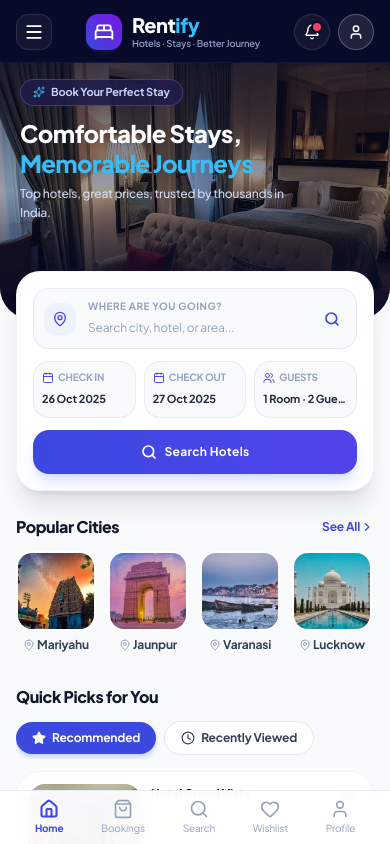
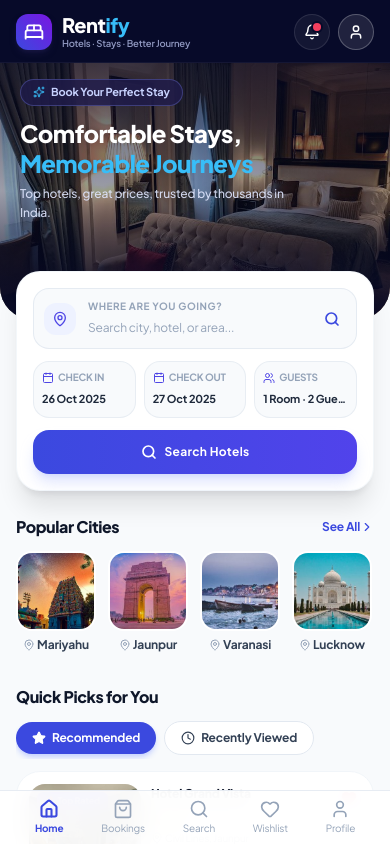
Before and after one commit to shubham6369/rentify, a Next.js app: page /hotels in a window 390 px wide. Built offline with nearby package versions, Linux system fonts and the light colour scheme.

Commit message:
refactor(hotels): remove three-line hamburger menu option from header

```diff
--- a/src/app/hotels/page.tsx
+++ b/src/app/hotels/page.tsx
@@ -7,7 +7,6 @@ import { useAuth } from '@/context/AuthContext';
 import { StayCategory } from '@/types';
 import { calculateDistanceKm, KNOWN_CITIES, findClosestCity } from '@/lib/geo';
 import {
-  Menu,
   BedDouble,
   Bell,
   User,
@@ -400,16 +399,6 @@ function HotelsPageContent() {
           {/* 1. TOP MIDNIGHT HEADER BAR (#070a29) MATCHING IMAGE 2                     */}
           {/* ========================================================================= */}
           <header className="sticky top-0 z-30 bg-[#070a29] border-b border-white/5 px-4 pt-3.5 pb-3 flex items-center justify-between">
-            {/* Left: Hamburger Menu Icon */}
-            <button
-              onClick={() => setMobileMenuOpen(true)}
-              type="button"
-              className="w-9 h-9 rounded-xl bg-white/5 hover:bg-white/10 active:scale-95 flex items-center justify-center text-white border border-white/10 transition-all cursor-pointer"
-              aria-label="Open Navigation Menu"
-            >
-              <Menu className="w-5 h-5 text-white" strokeWidth={2.2} />
-            </button>
-
             {/* Center: Rentify Brand Identity */}
             <div className="flex items-center gap-2.5">
               <div className="w-9 h-9 rounded-xl bg-gradient-to-tr from-[#3b49df] to-[#7916e2] flex items-center justify-center text-white shadow-md shadow-indigo-950/60">
```
